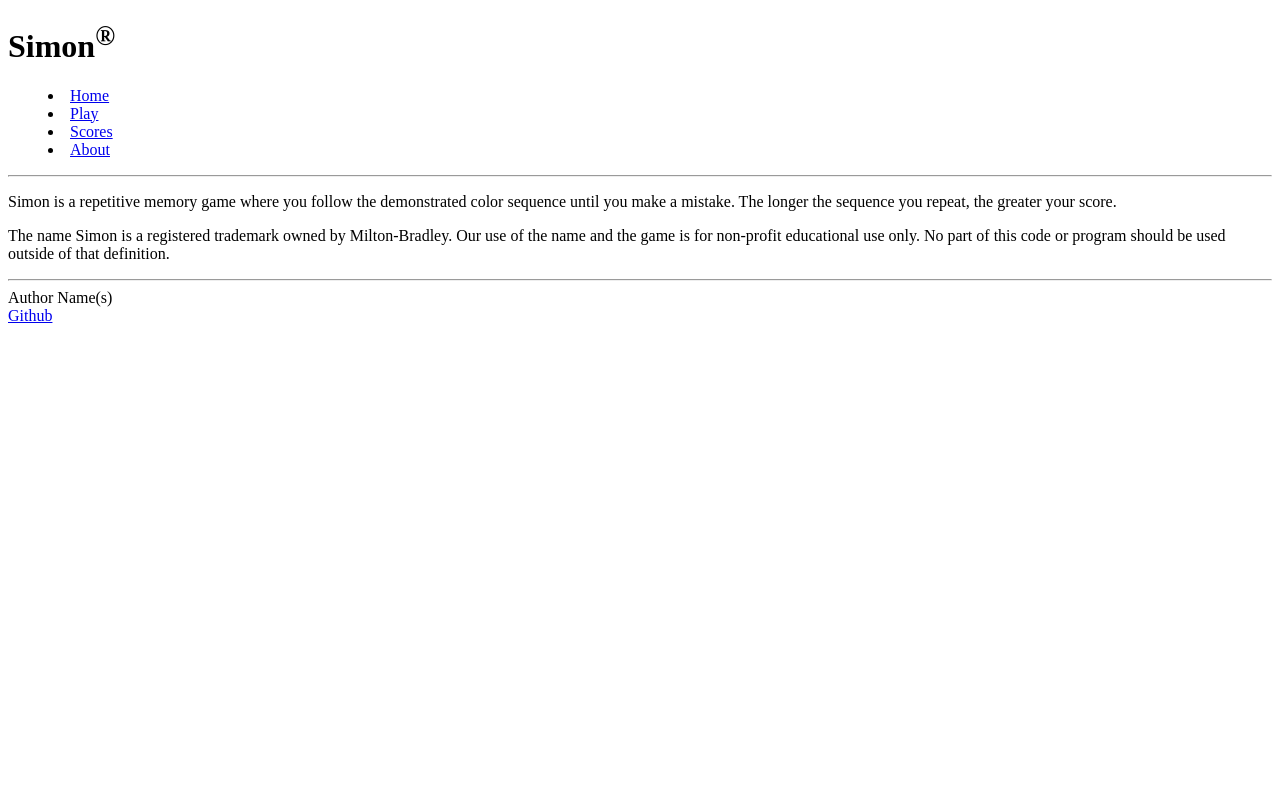
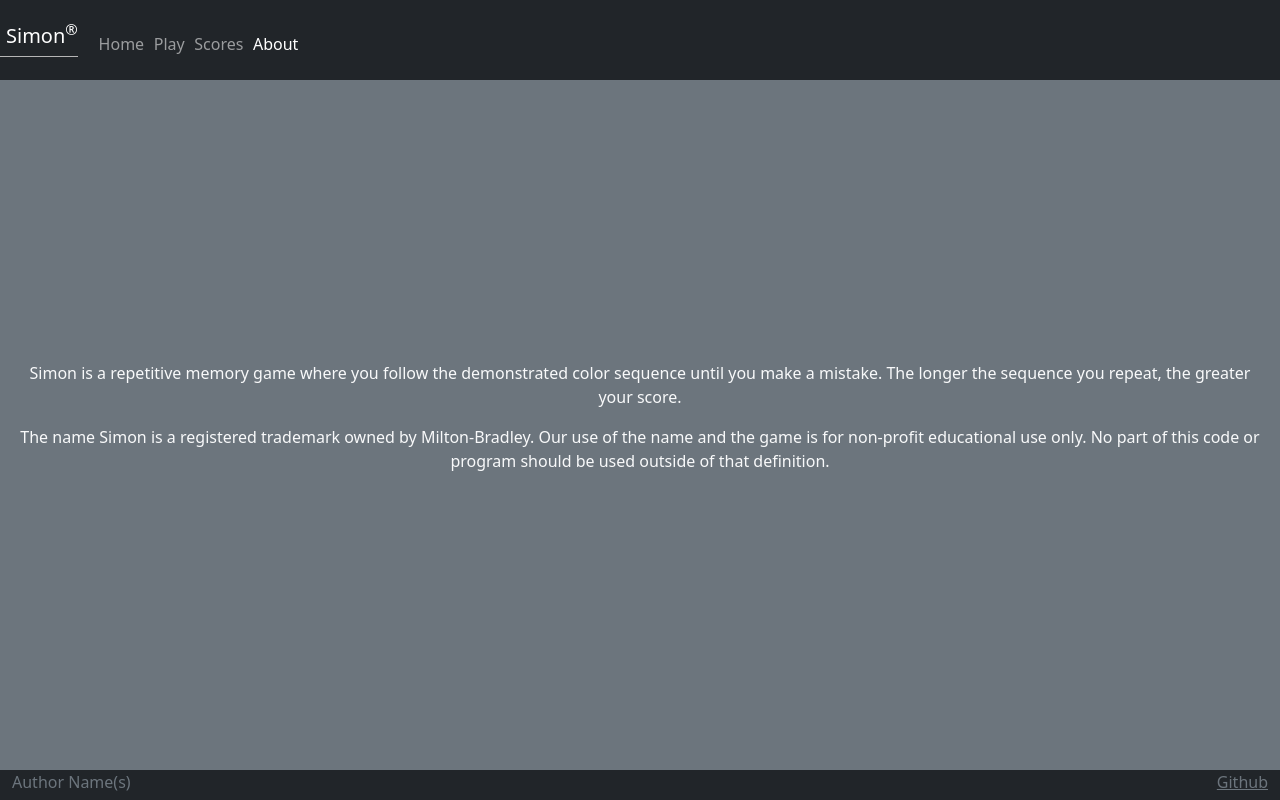
Before and after one commit to JustinNielsen/simon, a plain HTML site: page about.html in a window 1280 px wide. Drawn offline with nearby package versions, Linux system fonts and the light colour scheme.

Commit message:
about css

```diff
--- a/about.html
+++ b/about.html
@@ -5,40 +5,46 @@
     <meta name="viewport" content="width=device-width, initial-scale=1.0" />
     <title>Simon</title>
     <link rel="icon" href="favicon.ico" />
+    <link rel="stylesheet" href="main.css" />
+    <link
+      href="https://cdn.jsdelivr.net/npm/bootstrap@5.2.2/dist/css/bootstrap.min.css"
+      rel="stylesheet"
+      integrity="sha384-Zenh87qX5JnK2Jl0vWa8Ck2rdkQ2Bzep5IDxbcnCeuOxjzrPF/et3URy9Bv1WTRi"
+      crossorigin="anonymous"
+    />
   </head>
-  <body>
-    <header>
-      <h1>Simon<sup>&reg;</sup></h1>
-
-      <nav>
-        <menu>
-          <li><a href="index.html">Home</a></li>
-          <li><a href="play.html">Play</a></li>
-          <li><a href="scores.html">Scores</a></li>
-          <li><a href="about.html">About</a></li>
+  <body class="bg-dark text-light">
+    <header class="container-fluid">
+      <nav class="navbar fixed-top navbar-dark">
+        <a class="navbar-brand">Simon<sup>&reg;</sup></a>
+        <menu class="navbar-nav">
+          <li class="nav-item"><a class="nav-link" href="index.html">Home</a></li>
+          <li class="nav-item"><a class="nav-link" href="play.html">Play</a></li>
+          <li class="nav-item"><a class="nav-link" href="scores.html">Scores</a></li>
+          <li class="nav-item"><a class="nav-link active" href="about.html">About</a></li>
         </menu>
       </nav>
-
-      <hr />
     </header>
 
-    <main>
+    <main class="container-fluid bg-secondary text-center">
+      <div>
         <p>
-        Simon is a repetitive memory game where you follow the demonstrated color sequence until you make a mistake. The
-        longer the sequence you repeat, the greater your score.
+          Simon is a repetitive memory game where you follow the demonstrated color sequence until you make a mistake.
+          The longer the sequence you repeat, the greater your score.
         </p>
 
         <p>
           The name Simon is a registered trademark owned by Milton-Bradley. Our use of the name and the game is for
           non-profit educational use only. No part of this code or program should be used outside of that definition.
         </p>
+      </div>
     </main>
 
-    <footer>
-      <hr />
+    <footer class="bg-dark text-dark text-muted">
+      <div class="container-fluid">
         <span class="text-reset">Author Name(s)</span>
-      <br />
-      <a href="https://github.com/JustinNielsen/simon">Github</a>
+        <a class="text-reset" href="https://github.com/JustinNielsen/simon">Github</a>
+      </div>
     </footer>
   </body>
 </html>
```
Lines whose indentation alone changed are shown as unchanged.
